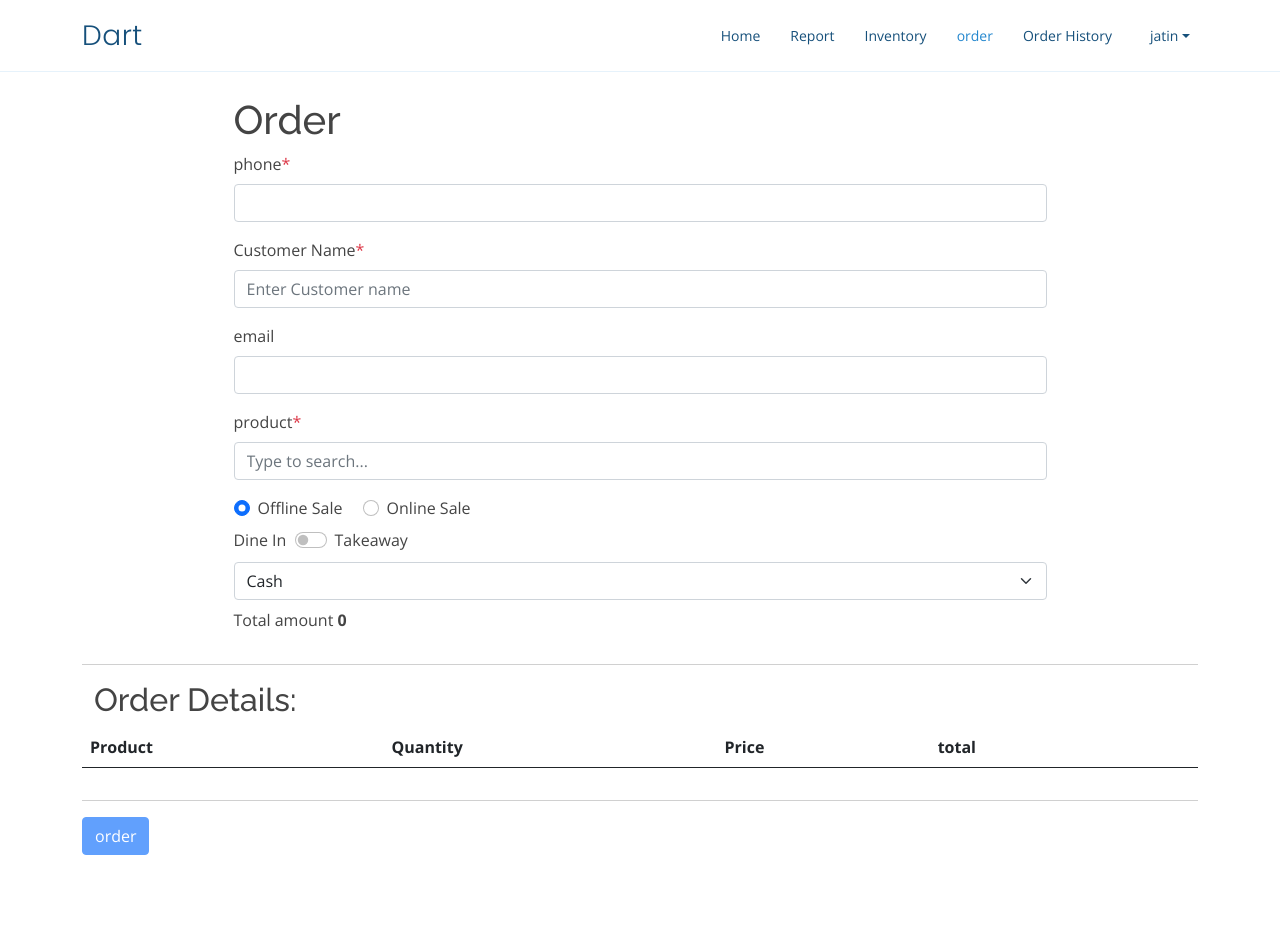
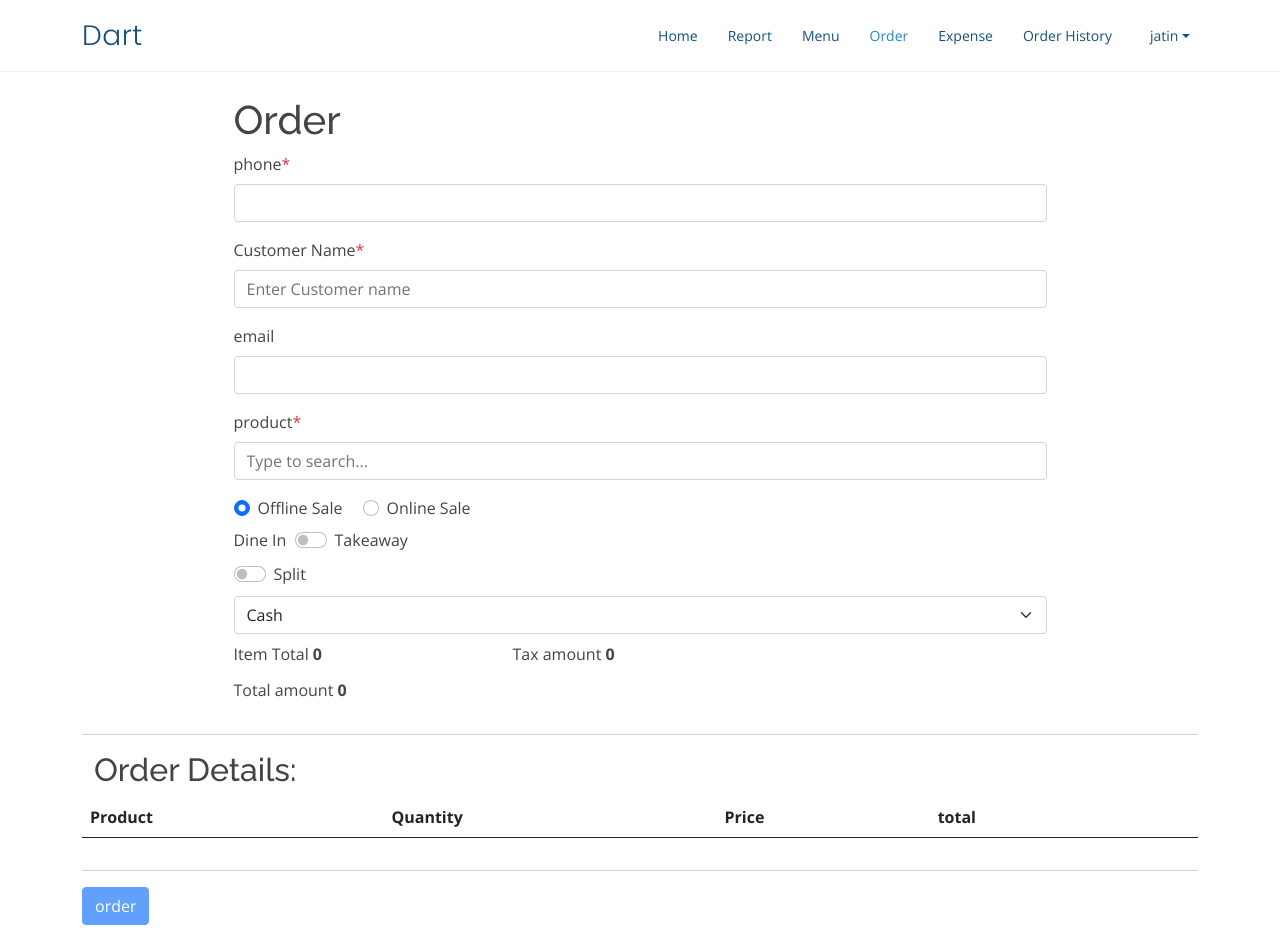
Before and after one commit to jatinsharma30/DART, a Django app: page /order in a window 1280 px wide. Before the commit the page ends 855 px from the top, so only its background shows below. Run offline with Django 3.2, Linux system fonts and the light colour scheme; a user stored in the database is signed in; data comes from the database, SQL or seed files in the repository; both versions use the stored data as it was after the commit; lists and menus that the app fills with data are empty; some libraries are stand-ins or nearby versions; some web fonts are replaced.

Commit message:
Added Expense,Split

```diff
--- a/home/admin.py
+++ b/home/admin.py
@@ -1,5 +1,5 @@
 from django.contrib import admin
-from .models import Customer,Product,Order,OrderProduct,ProductCategory
+from .models import Customer,Product,Order,OrderProduct,ProductCategory,ExpenseType,Expense
 from import_export.admin import ImportExportModelAdmin
 
 # Register your models here.
@@ -8,6 +8,6 @@ from import_export.admin import ImportExportModelAdmin
 # admin.site.register(Order)
 # admin.site.register(OrderProduct)
 # admin.site.register(ProductCategory)
-@admin.register(Customer,Product,Order,OrderProduct,ProductCategory)
+@admin.register(Customer,Product,Order,OrderProduct,ProductCategory,ExpenseType,Expense)
 class ViewAdmin(ImportExportModelAdmin):
     pass
--- a/home/urls.py
+++ b/home/urls.py
@@ -17,6 +17,8 @@ urlpatterns = [
     path('getCategorySale', views.getCategorySale,name='getCategorySale'),
     path('getOrderSale', views.getOrderSale,name='getOrderSale'),
     path('getOrderSaleByMonth', views.getOrderSaleByMonth,name='getOrderSaleByMonth'),
+    path('expense', views.expense,name='expense'),
+    path('expense/add', views.addExpense,name='addExpense'),
     # path('customerExist', views.customerExist,name='customerExist'),
     path('handleLogout', views.handleLogout,name='handleLogout'),
 ]
--- a/home/views.py
+++ b/home/views.py
@@ -5,13 +5,14 @@ from django.contrib import messages
 from django.contrib.auth import authenticate, login,logout
 from django.contrib.auth.decorators import login_required
 from django.contrib.auth.models import User
-from .models import Customer, OrderProduct,Product,Order,ProductCategory
+from .models import Customer, OrderProduct,Product,Order,ProductCategory,Expense,ExpenseType
 import json
 from django.http import JsonResponse
 from datetime import date
 from datetime import datetime
 from django.forms.models import model_to_dict
-from django.core.paginator import Paginator
+from django.db.models import Sum
+from django.db.models.functions import Coalesce
 
 # Create your views here.
 @login_required
@@ -25,6 +26,7 @@ def report(request):
     thisMonthSale=Order.objects.getOrderAmountByDate(date.today().replace(day=1),date.today(),request.user)
     paymentMethods=Order.objects.getPaymentMethodsSale(request.user)
     category=ProductCategory.objects.filter(user=request.user)
+    expenseTotal=Expense.objects.filter(user=request.user).filter(date_created__date=date.today()).aggregate(total=Coalesce(Sum('price'), 0.0))
     param={
         'todaySale':todaySale,
         'totalSale':totalSale,
@@ -34,7 +36,8 @@ def report(request):
         'dineInSale':dineInSale,
         'takeawaySale':takeawaySale,
         'paymentMethods':paymentMethods,
-        'categorys':category
+        'categorys':category,
+        'expenseTotal':expenseTotal
         }
     return render(request,'report.html',param)
 
@@ -88,18 +91,29 @@ def order(request):
         saleOptions=request.POST['saleOptions']
         # print(saleOptions)
         paymentOptions=request.POST['paymentOptions']
+        email=request.POST.get('email','')
         # print(paymentOptions)
         order_state=request.POST.get('order_state','Dine in')
+        split=request.POST.get('split','')
         # print(saleOptions,order_state,paymentOptions)
-        email=request.POST.get('email','')
+
         if customerId!="":
             customer=Customer.objects.filter(user=request.user).filter(id=customerId).update(phone=phone,name=customerName,email=email)
             customer=Customer.objects.filter(user=request.user).filter(id=customerId).first()
         else:
             customer=Customer.objects.create(name=customerName,phone=phone,email=email,user=request.user)
             customer.save()
-        order=Order.objects.create(customer=customer,saleType=saleOptions,orderState=order_state,payment_method=paymentOptions,user=request.user)
-        order.save()
+        print(split)
+        if split!='':
+            amount1=request.POST['amount1']
+            amount2=request.POST['amount2']
+            paymentOptions2=request.POST['paymentOptions2']
+            print(amount1,amount2,paymentOptions2)
+            order=Order.objects.create(customer=customer,saleType=saleOptions,orderState=order_state,payment_method=paymentOptions,user=request.user,paument1=amount1,paument2=amount2,is_split=True,payment_method2=paymentOptions2)
+            order.save()
+        else:
+            order=Order.objects.create(customer=customer,saleType=saleOptions,orderState=order_state,payment_method=paymentOptions,user=request.user)
+            order.save()
 
         items=request.POST['items']
         items=json.loads(items)
@@ -260,6 +274,32 @@ def getOrderSaleByMonth(request):
 #         return JsonResponse({})
 
 @login_required
+def addExpense(request):
+    if request.method=='POST':
+        itemName=request.POST['itemName']
+        price=request.POST['price']
+        description=request.POST['description']
+        type=request.POST['type']
+        try:
+            expenseType=ExpenseType.objects.get(name=type,user=request.user)
+        except Exception as e:
+            expenseType=ExpenseType.objects.create(user=request.user,name=type)
+            expenseType.save()
+        newExpense=Expense.objects.create(user=request.user,name=itemName,price=price,description=description,type=expenseType)
+        newExpense.save()
+        messages.success(request,"Item added sucessfully!")
+    expenseTypes=ExpenseType.objects.filter(user=request.user)
+    param={'expenseTypes':expenseTypes}
+    return render(request,'addExpense.html',param)
+
+@login_required
+def expense(request):
+    items=Expense.objects.filter(user=request.user)
+    expenseTypes=ExpenseType.objects.filter(user=request.user)
+    param={'items':items,'expenseTypes':expenseTypes}
+    return render(request,'expense.html',param)
+
+@login_required
 def handleLogout(request):
     logout(request)
     return redirect('handleLogin')
--- a/templates/base.html
+++ b/templates/base.html
@@ -96,8 +96,9 @@
         <ul>
           <li><a class="nav-link scrollto {% block homeActive %}{% endblock homeActive %}" href="{% url 'home' %}">Home</a></li>
           <li><a class="nav-link scrollto {% block reportActive %}{% endblock reportActive %}" href="{% url 'report' %}">Report</a></li>
-          <li><a class="nav-link scrollto {% block productActive %}{% endblock productActive %}" href="{% url 'product' %}">Inventory</a></li>
-          <li><a class="nav-link scrollto o {% block orderActive %}{% endblock orderActive %}" href={% url 'order' %}>order</a></li>
+          <li><a class="nav-link scrollto {% block productActive %}{% endblock productActive %}" href="{% url 'product' %}">Menu</a></li>
+          <li><a class="nav-link scrollto o {% block orderActive %}{% endblock orderActive %}" href={% url 'order' %}>Order</a></li>
+          <li><a class="nav-link scrollto o {% block expenseActive %}{% endblock expenseActive %}" href={% url 'expense' %}>Expense</a></li>
           <li><a class="nav-link scrollto {% block historyActive %}{% endblock historyActive %}" href="{% url 'order-history' %}">Order History</a></li>
           <!-- <li><a class="nav-link scrollto" href="#contact">Contact</a></li> -->
           <li class="nav-item dropdown">
--- a/templates/home.html
+++ b/templates/home.html
@@ -31,7 +31,7 @@
         <div class="col-md-6 col-lg-3 d-flex align-items-stretch mb-5 mb-lg-0" data-aos="zoom-in" data-aos-delay="200">
           <div class="icon-box">
             <div class="icon"><i class="ri-stack-line"></i></div>
-            <h4 class="title"><a href="{% url 'product' %}">Inventory</a></h4>
+            <h4 class="title"><a href="{% url 'product' %}">Menu</a></h4>
             <p class="description">Go to Inventory to add Your Products .</p>
           </div>
         </div>
--- a/templates/order.html
+++ b/templates/order.html
@@ -92,6 +92,30 @@
             </div>
           </div>
         </div>
+        <div class="mb-2" id="order_state_container">
+          <div class="row">
+            <div class="col">
+                {% comment %} <div class="d-inline-block me-1">split</div> {% endcomment %}
+                <div class="form-check form-switch d-inline-block">
+                    <input type="checkbox" class="form-check-input" id="split" onchange="splitOption(this)" style="cursor: pointer;" name="split" value=true>
+                    <label for="split" class="form-check-label">Split</label>
+                </div>
+            </div>
+          </div>
+        </div>
+        <div class="mb-2" id="splitAmountOptions" style="display: none;">
+          <div class="row">
+            <div class="col-6">
+              <label for="amount1" class="form-label">Amount 1<span class="text-danger ">*</span></label>
+              <input type="number" name="amount1" class="form-control" id="amount1"  oninput="updateSplitAmount(this)">
+            </div>
+            <div class="col-6">
+              <label for="amount2" class="form-label">Amount 2<span class="text-danger ">*</span></label>
+              <input type="number" name="amount2" class="form-control" id="amount2"  oninput="updateSplitAmount(this)">
+            </div>
+          </div>
+
+        </div>
         <div class="mb-2">
           <select class="form-select" aria-label="paymentOptions" name="paymentOptions">
             <option selected value="Cash">Cash</option>
@@ -101,7 +125,26 @@
             <option value="Card">Card</option>
           </select>
       </div>
-        <div class="mb-3">
+        <div class="mb-2" id="paymentOption2" style="display: none;">
+          <select class="form-select" aria-label="paymentOptions2" name="paymentOptions2">
+            <option selected value="Cash">Cash</option>
+            <option value="Amazon Pay">Amazon Pay</option>
+            <option value="Paytm">Paytm</option>
+            <option value="Google Pay">Google Pay</option>
+            <option value="Card">Card</option>
+          </select>
+      </div>
+      <div class="row">
+        <div class="mb-0 col-sm-4">
+            <label for="totalCost" class="form-label">Item Total</label>
+            <b><span id="itemCost">0</span></b>
+          </div>
+        <div class="mb-1 col-sm-4">
+            <label for="totalCost" class="form-label">Tax amount</label>
+            <b><span id="taxCost">0</span></b>
+          </div>
+        </div>
+        <div class="mb-1">
             <label for="totalCost" class="form-label">Total amount</label>
             <b><span id="totalCost">0</span></b>
           </div>
@@ -139,6 +182,32 @@
       window.history.replaceState( null, null, window.location.href );
     }
 
+    function splitOption(element) {
+      if(element.checked==true){
+        document.getElementById('paymentOption2').style.display='';
+        document.getElementById('splitAmountOptions').style.display='';
+        document.getElementById('amount1').required=true;
+        document.getElementById('amount2').required=true;
+      }else{
+        document.getElementById('paymentOption2').style.display='none';
+        document.getElementById('splitAmountOptions').style.display='none';
+        document.getElementById('amount1').required=false;
+        document.getElementById('amount2').required=false;
+      }
+    }
+
+    function updateSplitAmount(element) {
+      let amount=0;
+      if (totalCost-element.value>=0) {
+        amount=totalCost-element.value;
+      }
+      if(element.id=='amount1'){
+        document.getElementById('amount2').value=amount;
+      }else{
+        document.getElementById('amount1').value=amount;
+      }
+    }
+
     // search product
     function update() {
         let productInput=document.getElementById('product');
@@ -157,8 +226,20 @@
       let items={};
       let hidden=document.getElementById('hidden');
       let totalCost=parseFloat(0);
+      let itemCost=parseFloat(0);
+      let tax=parseFloat(0);
       let finalSum=document.getElementById('totalCost');
+      let taxSum=document.getElementById('taxCost');
+      let itemSum=document.getElementById('itemCost');
       let orderBtn=document.getElementById('orderBtn');
+      let amount1=document.getElementById('amount1');
+
+
+    function addTax(total) {
+       tax=(0.05)*total;
+       console.log(tax,total+tax)
+       return total+tax
+    }
 
       function updateList(id,product,price,category=null) {
         let orderDetails=document.getElementById('orderDetails');
@@ -179,7 +260,12 @@
          items[id]=1;
          hidden.value=JSON.stringify(items);
          totalCost=totalCost+parseFloat(price);
+         itemCost=totalCost-tax;
+         totalCost=addTax(totalCost-tax);
          finalSum.innerText=totalCost;
+         taxSum.innerText=tax;
+         itemSum.innerText=itemCost;
+         updateSplitAmount(amount1);
          if (itemCount>0) {
            orderBtn.disabled=false;
          }
@@ -195,7 +281,12 @@
       hidden.value=JSON.stringify(items);
       let itemTotalCost=document.getElementById(`total-${id}`);
       totalCost=totalCost-parseFloat(itemTotalCost.innerText);
+      itemCost=totalCost-tax;
+      totalCost=addTax(totalCost-tax);
       finalSum.innerText=totalCost;
+      taxSum.innerText=tax;
+      itemSum.innerText=itemCost;
+      updateSplitAmount(amount1);
       item.remove();
       if (itemCount<=0) {
            orderBtn.disabled=true;
@@ -212,7 +303,12 @@
       items[id]=count+1;
       hidden.value=JSON.stringify(items);
       totalCost=totalCost+price;
+      itemCost=totalCost-tax;
+      totalCost=addTax(totalCost-tax);
       finalSum.innerText=totalCost;
+      taxSum.innerText=tax;
+      itemSum.innerText=itemCost;
+      updateSplitAmount(amount1);
     }
     function subtract(id,price) {
       let qty=document.getElementById(`qty-${id}`);
@@ -228,7 +324,12 @@
       items[id]=count-1;
       hidden.value=JSON.stringify(items);
       totalCost=totalCost-price;
+      itemCost=totalCost-tax;
+      totalCost=addTax(totalCost-tax);
       finalSum.innerText=totalCost;
+      taxSum.innerText=tax;
+      itemSum.innerText=itemCost;
+      updateSplitAmount(amount1);
     }
 
     // on online sale dont show dine in and takeway option
```
Also changed, not shown: home/models.py (+35 -6 lines), templates/addExpense.html (added, +83 -0 lines), templates/expense.html (added, +144 -0 lines), templates/order-history.html (+14 -0 lines), templates/report.html (+8 -0 lines), db.sqlite3, home/migrations/0012_expense_expensetype.py (added), home/migrations/0013_auto_20220204_2351.py (added), home/migrations/0014_auto_20220205_0123.py (added).
